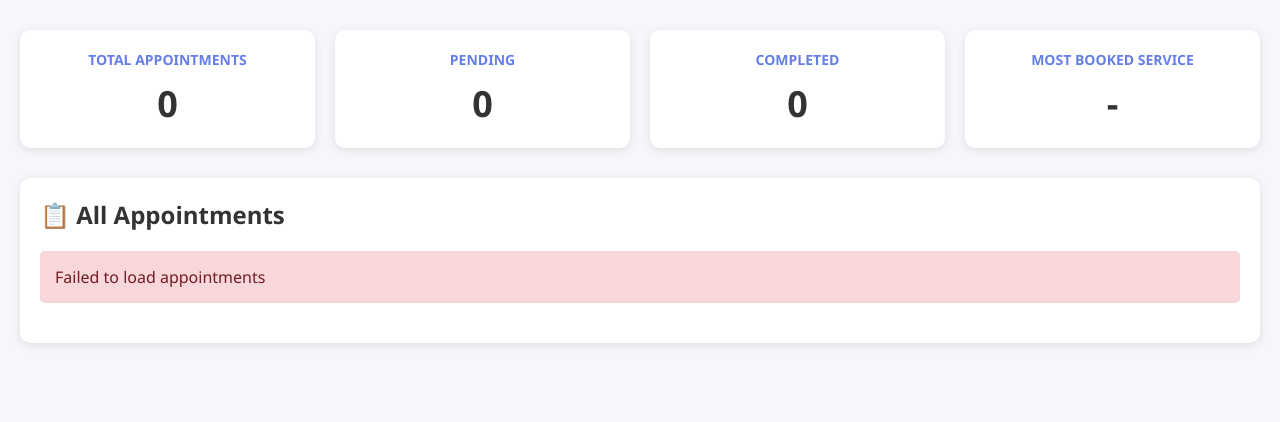
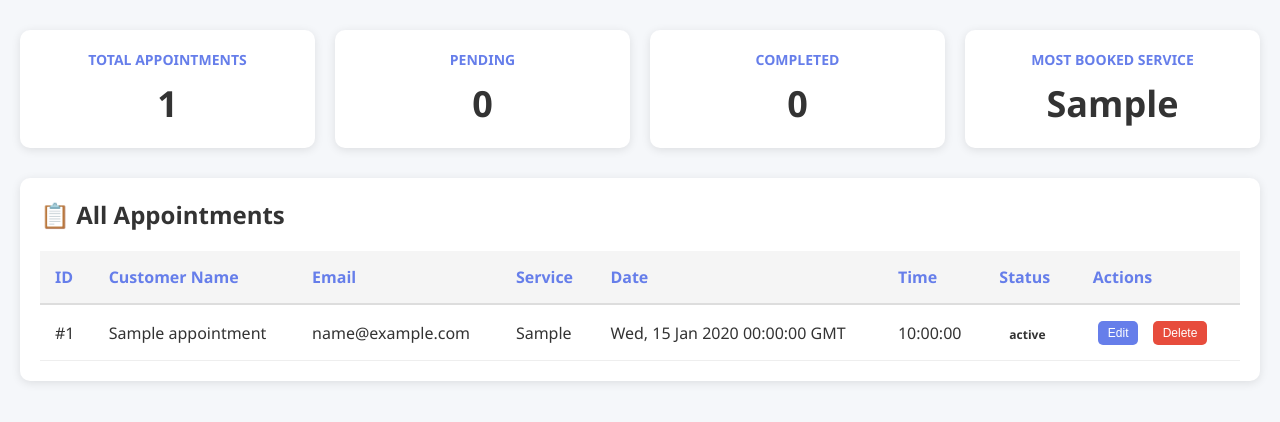
Before and after one commit to kadirappagarishyamsundar/Ai-receptionist-chat-bot-, a Flask app: page /admin/dashboard in a window 1280 px wide. Shown: the part 140-562 px from the top of the page. Run offline with Flask 3, Linux system fonts and the light colour scheme; tables that the repository leaves empty hold one stand-in row (values such as "Sample post").

Commit message:
Modified admin html document

```diff
--- a/backend/templates/admin_dashboard.html
+++ b/backend/templates/admin_dashboard.html
@@ -329,7 +329,7 @@
 
         async function loadStats() {
             try {
-                const response = await fetch('http://localhost:5000/admin/api/stats');
+                const response = await fetch('/admin/api/stats');
                 const data = await response.json();
 
                 document.getElementById('totalCount').textContent = data.total;
@@ -346,7 +346,7 @@
 
         async function loadAppointments() {
             try {
-                const response = await fetch('http://localhost:5000/admin/api/appointments');
+                const response = await fetch('/admin/api/appointments');
                 const data = await response.json();
 
                 let html = `
@@ -411,7 +411,7 @@
             const status = document.getElementById('statusSelect').value;
 
             try {
-                const response = await fetch(`http://localhost:5000/admin/api/appointments/${currentEditId}`, {
+                const response = await fetch(`/admin/api/appointments/${currentEditId}`, {
                     method: 'PUT',
                     headers: { 'Content-Type': 'application/json' },
                     body: JSON.stringify({ status })
@@ -434,7 +434,7 @@
         async function deleteAppointment(id) {
             if (confirm('Are you sure you want to delete this appointment?')) {
                 try {
-                    const response = await fetch(`http://localhost:5000/admin/api/appointments/${id}`, {
+                    const response = await fetch(`/admin/api/appointments/${id}`, {
                         method: 'DELETE'
                     });
 
```
